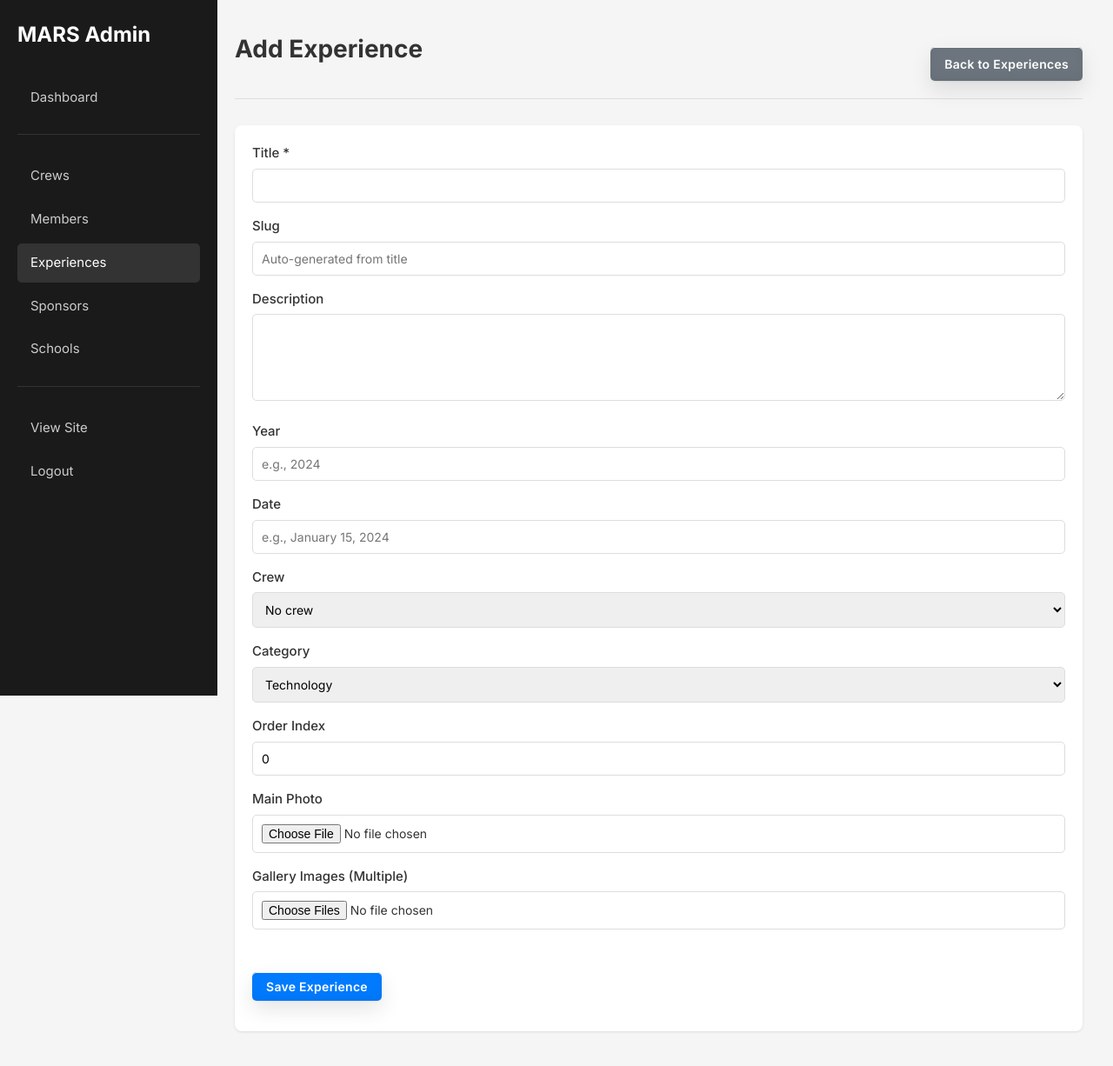
After one commit to TitouKey/MUCL, a Flask app: page /admin/experiences/add in a window 1280 px wide. The commit adds this page. Shown: the whole page at 87% size. Run offline with Flask 3, Linux system fonts and the light colour scheme; a user stored in the database is signed in.

Commit message:
Add Experience CRUD to admin dashboard
- New Experience model with fields: title, slug, description, year, date, crew_id, category, photo, gallery, order_index
- Full CRUD routes for experiences in admin
- Admin templates: experiences.html (list), experience_form.html (add/edit)
- Support for main photo and multiple gallery images upload
- Category selection (tech, health, science, other)
- Added to admin sidebar navigation and dashboard stats

Closes experience management request

Co-authored-by: TitouKey <TitouKey@users.noreply.github.com>

```diff
--- a/app.py
+++ b/app.py
@@ -18,6 +18,7 @@ from werkzeug.utils import secure_filename
 from models import (
     Admin,
     Crew,
+    Experience,
     Member,
     PartnerSchool,
     Research,
@@ -287,6 +288,7 @@ def admin_dashboard():
     sponsor_count = Sponsor.query.count()
     school_count = PartnerSchool.query.count()
     research_count = Research.query.count()
+    experience_count = Experience.query.count()
 
     return render_template(
         "admin/dashboard.html",
@@ -294,7 +296,8 @@ def admin_dashboard():
         member_count=member_count,
         sponsor_count=sponsor_count,
         school_count=school_count,
-        research_count=research_count
+        research_count=research_count,
+        experience_count=experience_count
     )
 
 
@@ -720,6 +723,133 @@ def admin_schools_delete(id):
     return redirect(url_for('admin_schools'))
 
 
+# Experience CRUD
+@app.route("/admin/experiences/")
+@login_required
+def admin_experiences():
+    experiences = Experience.query.order_by(Experience.order_index.desc(), Experience.year.desc()).all()
+    return render_template("admin/experiences.html", experiences=experiences)
+
+
+@app.route("/admin/experiences/add", methods=["GET", "POST"])
+@login_required
+def admin_experiences_add():
+    crews = Crew.query.order_by(Crew.name).all()
+
+    if request.method == "POST":
+        title = request.form.get("title")
+        slug = request.form.get("slug") or slugify(title)
+        description = request.form.get("description", "")
+        year = request.form.get("year", "")
+        date = request.form.get("date", "")
+        crew_id = request.form.get("crew_id")
+        category = request.form.get("category", "science")
+        order_index = int(request.form.get("order_index", 0))
+
+        photo = None
+        if 'photo' in request.files:
+            file = request.files['photo']
+            if file and allowed_file(file.filename):
+                filename = secure_filename(file.filename)
+                photo = f"experience-{slug}-{filename}"
+                file.save(os.path.join(app.config["UPLOAD_FOLDER"], photo))
+
+        gallery = []
+        if 'gallery' in request.files:
+            files = request.files.getlist('gallery')
+            for file in files:
+                if file and allowed_file(file.filename):
+                    filename = secure_filename(file.filename)
+                    gallery.append(f"experience-{slug}-gallery-{filename}")
+                    file.save(os.path.join(app.config["UPLOAD_FOLDER"], f"experience-{slug}-gallery-{filename}"))
+
+        experience = Experience(
+            title=title,
+            slug=slug,
+            description=description,
+            year=year,
+            date=date,
+            crew_id=int(crew_id) if crew_id else None,
+            category=category,
+            photo=photo,
+            gallery=gallery,
+            order_index=order_index
+        )
+        db.session.add(experience)
+        db.session.commit()
+        flash("Experience added successfully!", "success")
+        return redirect(url_for('admin_experiences'))
+
+    return render_template("admin/experience_form.html", experience=None, crews=crews)
+
+
+@app.route("/admin/experiences/<int:id>/edit", methods=["GET", "POST"])
+@login_required
+def admin_experiences_edit(id):
+    experience = Experience.query.get_or_404(id)
+    crews = Crew.query.order_by(Crew.name).all()
+
+    if request.method == "POST":
+        experience.title = request.form.get("title")
+        experience.slug = request.form.get("slug") or slugify(experience.title)
+        experience.description = request.form.get("description", "")
+        experience.year = request.form.get("year", "")
+        experience.date = request.form.get("date", "")
+        experience.crew_id = int(request.form.get("crew_id")) if request.form.get("crew_id") else None
+        experience.category = request.form.get("category", "science")
+        experience.order_index = int(request.form.get("order_index", 0))
+
+        if 'photo' in request.files:
+            file = request.files['photo']
+            if file and allowed_file(file.filename):
+                if experience.photo:
+                    old_path = os.path.join(app.config["UPLOAD_FOLDER"], experience.photo)
+                    if os.path.exists(old_path):
+                        os.remove(old_path)
+                filename = secure_filename(file.filename)
+                experience.photo = f"experience-{experience.slug}-{filename}"
+                file.save(os.path.join(app.config["UPLOAD_FOLDER"], experience.photo))
+
+        gallery = []
+        if 'gallery' in request.files:
+            files = request.files.getlist('gallery')
+            for file in files:
+                if file and allowed_file(file.filename):
+                    filename = secure_filename(file.filename)
+                    gallery.append(f"experience-{experience.slug}-gallery-{filename}")
+                    file.save(os.path.join(app.config["UPLOAD_FOLDER"], f"experience-{experience.slug}-gallery-{filename}"))
+
+        experience.gallery = gallery
+
+        db.session.commit()
+        flash("Experience updated successfully!", "success")
+        return redirect(url_for('admin_experiences'))
+
+    return render_template("admin/experience_form.html", experience=experience, crews=crews)
+
+
+@app.route("/admin/experiences/<int:id>/delete", methods=["POST"])
+@login_required
+def admin_experiences_delete(id):
+    experience = Experience.query.get_or_404(id)
+
+    if experience.photo:
+        photo_path = os.path.join(app.config["UPLOAD_FOLDER"], experience.photo)
+        if os.path.exists(photo_path):
+            os.remove(photo_path)
+
+    if experience.gallery_list:
+        for image in experience.gallery_list:
+            image_path = os.path.join(app.config["UPLOAD_FOLDER"], image)
+            if os.path.exists(image_path):
+                os.remove(image_path)
+
+    db.session.delete(experience)
+    db.session.commit()
+    flash("Experience deleted successfully!", "success")
+    return redirect(url_for('admin_experiences'))
+
+
 # ---------------------------------------------------------------------------
 # Error handlers
 # ---------------------------------------------------------------------------
--- a/models.py
+++ b/models.py
@@ -204,6 +204,32 @@ class PartnerSchool(db.Model):
     order_index = db.Column(db.Integer, default=0)
 
 
+class Experience(db.Model):
+    __tablename__ = "experience"
+
+    id = db.Column(db.Integer, primary_key=True)
+    title = db.Column(db.String(300), nullable=False)
+    slug = db.Column(db.String(300), unique=True, nullable=False)
+    description = db.Column(db.Text, default="")
+    year = db.Column(db.String(40), default="")
+    date = db.Column(db.String(100), default="")
+    crew_id = db.Column(db.Integer, db.ForeignKey("crew.id", ondelete="SET NULL"), nullable=True)
+    category = db.Column(db.String(20), default="science")
+    photo = db.Column(db.String(255))
+    gallery = db.Column(db.JSON, default=list)
+    order_index = db.Column(db.Integer, default=0)
+
+    @property
+    def category_label(self):
+        return dict(CATEGORIES).get(self.category, self.category)
+
+    @property
+    def gallery_list(self):
+        if isinstance(self.gallery, list):
+            return self.gallery
+        return []
+
+
 class Subscriber(db.Model):
     __tablename__ = "subscriber"
 
--- a/templates/admin/base.html
+++ b/templates/admin/base.html
@@ -330,6 +330,7 @@
       <div class="nav-section">
         <a href="{{ url_for('admin_crews') }}" {% if request.path.startswith('/admin/crews') %}class="active"{% endif %}>Crews</a>
         <a href="{{ url_for('admin_members') }}" {% if request.path.startswith('/admin/members') %}class="active"{% endif %}>Members</a>
+        <a href="{{ url_for('admin_experiences') }}" {% if request.path.startswith('/admin/experiences') %}class="active"{% endif %}>Experiences</a>
         <a href="{{ url_for('admin_sponsors') }}" {% if request.path.startswith('/admin/sponsors') %}class="active"{% endif %}>Sponsors</a>
         <a href="{{ url_for('admin_schools') }}" {% if request.path.startswith('/admin/schools') %}class="active"{% endif %}>Schools</a>
       </div>
--- a/templates/admin/dashboard.html
+++ b/templates/admin/dashboard.html
@@ -13,6 +13,10 @@
   <div class="stat-card">
     <div class="number">{{ member_count }}</div>
     <div class="label">Members</div>
+  </div>
+  <div class="stat-card">
+    <div class="number">{{ experience_count }}</div>
+    <div class="label">Experiences</div>
   </div>
   <div class="stat-card">
     <div class="number">{{ sponsor_count }}</div>
@@ -34,6 +38,7 @@
   <div class="admin-actions" style="margin-top: 20px; flex-wrap: wrap;">
     <a href="{{ url_for('admin_crews_add') }}" class="btn btn-primary">Add Crew</a>
     <a href="{{ url_for('admin_members_add') }}" class="btn btn-primary">Add Member</a>
+    <a href="{{ url_for('admin_experiences_add') }}" class="btn btn-primary">Add Experience</a>
     <a href="{{ url_for('admin_sponsors_add') }}" class="btn btn-primary">Add Sponsor</a>
     <a href="{{ url_for('admin_schools_add') }}" class="btn btn-primary">Add School</a>
   </div>
--- /dev/null
+++ b/templates/admin/experience_form.html
@@ -0,0 +1,90 @@
+{% extends "admin/base.html" %}
+
+{% block admin_content %}
+<div class="admin-header">
+  <h1>{% if experience %}Edit Experience{% else %}Add Experience{% endif %}</h1>
+  <div class="admin-actions">
+    <a href="{{ url_for('admin_experiences') }}" class="btn btn-secondary">Back to Experiences</a>
+  </div>
+</div>
+
+<div class="card">
+  <form method="POST" enctype="multipart/form-data">
+    <div class="form-group">
+      <label for="title">Title *</label>
+      <input type="text" id="title" name="title" value="{{ experience.title if experience else '' }}" required>
+    </div>
+
+    <div class="form-group">
+      <label for="slug">Slug</label>
+      <input type="text" id="slug" name="slug" value="{{ experience.slug if experience else '' }}" placeholder="Auto-generated from title">
+    </div>
+
+    <div class="form-group">
+      <label for="description">Description</label>
+      <textarea id="description" name="description">{{ experience.description if experience else '' }}</textarea>
+    </div>
+
+    <div class="form-group">
+      <label for="year">Year</label>
+      <input type="text" id="year" name="year" value="{{ experience.year if experience else '' }}" placeholder="e.g., 2024">
+    </div>
+
+    <div class="form-group">
+      <label for="date">Date</label>
+      <input type="text" id="date" name="date" value="{{ experience.date if experience else '' }}" placeholder="e.g., January 15, 2024">
+    </div>
+
+    <div class="form-group">
+      <label for="crew_id">Crew</label>
+      <select id="crew_id" name="crew_id">
+        <option value="">No crew</option>
+        {% for crew in crews %}
+        <option value="{{ crew.id }}" {% if experience and experience.crew_id == crew.id %}selected{% endif %}>{{ crew.display_name }}</option>
+        {% endfor %}
+      </select>
+    </div>
+
+    <div class="form-group">
+      <label for="category">Category</label>
+      <select id="category" name="category">
+        <option value="tech" {% if experience and experience.category == 'tech' %}selected{% endif %}>Technology</option>
+        <option value="health" {% if experience and experience.category == 'health' %}selected{% endif %}>Health & Biology</option>
+        <option value="science" {% if experience and experience.category == 'science' %}selected{% endif %}>Geology, Physics & Sciences</option>
+        <option value="other" {% if experience and experience.category == 'other' %}selected{% endif %}>Other</option>
+      </select>
+    </div>
+
+    <div class="form-group">
+      <label for="order_index">Order Index</label>
+      <input type="number" id="order_index" name="order_index" value="{{ experience.order_index if experience else 0 }}">
+    </div>
+
+    <div class="form-group">
+      <label for="photo">Main Photo</label>
+      <input type="file" id="photo" name="photo">
+      {% if experience and experience.photo %}
+      <div style="margin-top: 10px;">
+        <img src="{{ url_for('uploaded_file', filename=experience.photo) }}" alt="Current photo" class="image-preview">
+      </div>
+      {% endif %}
+    </div>
+
+    <div class="form-group">
+      <label for="gallery">Gallery Images (Multiple)</label>
+      <input type="file" id="gallery" name="gallery" multiple>
+      {% if experience and experience.gallery_list %}
+      <div style="margin-top: 10px; display: flex; gap: 10px; flex-wrap: wrap;">
+        {% for image in experience.gallery_list %}
+        <img src="{{ url_for('uploaded_file', filename=image) }}" alt="Gallery image" style="width: 100px; height: 100px; object-fit: cover; border-radius: 5px;">
+        {% endfor %}
+      </div>
+      {% endif %}
+    </div>
+
+    <div class="form-group">
+      <button type="submit" class="btn btn-primary">Save Experience</button>
+    </div>
+  </form>
+</div>
+{% endblock %}
```
Also changed, not shown: templates/admin/experiences.html (added, +48 -0 lines), instance/mars.db.
